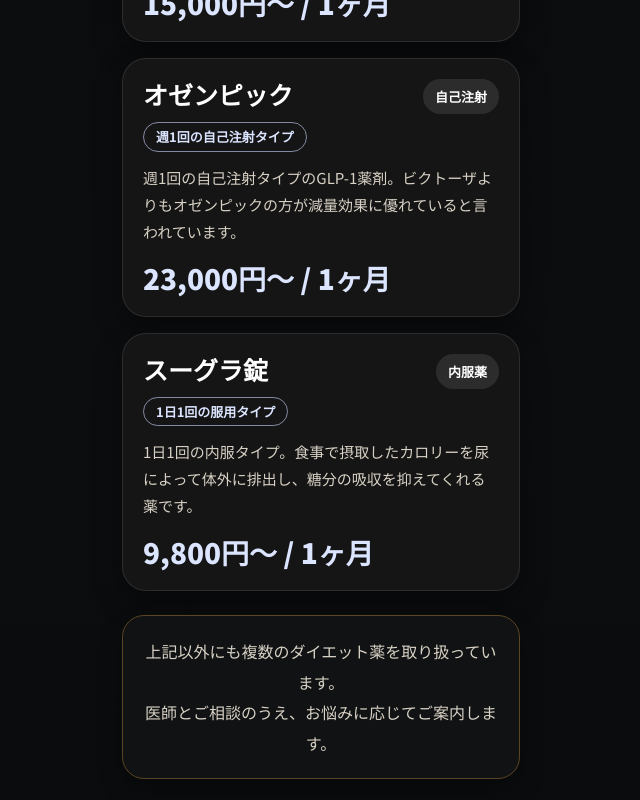
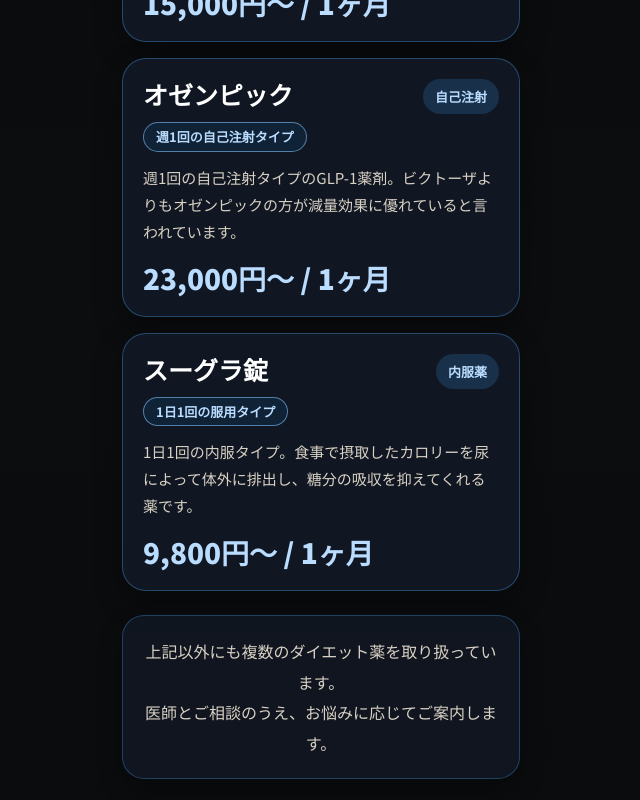
Before and after one commit to daichikimata-dot/AURAPRODUCTION, a Next.js app in the folder web/: page /lp_diet_men in a window 1280 px wide. Shown: the part 2860-3660 px from the top of the page, without its empty margins (319-959 px from the left). Built offline with nearby package versions, Linux system fonts and the light colour scheme; no server answers; the database is empty.

Commit message:
Update page.tsx

```diff
--- a/web/src/app/lp_diet_men/page.tsx
+++ b/web/src/app/lp_diet_men/page.tsx
@@ -203,19 +203,19 @@
             {medicineItems.map((item) => (
               <article
                 key={item.name}
-                className="rounded-[24px] border border-white/10 bg-[#151515] p-5 shadow-[0_12px_28px_rgba(0,0,0,0.35)]"
+                className="rounded-[24px] border border-[#2f5f8f]/70 bg-[#111722] p-5 shadow-[0_12px_28px_rgba(0,0,0,0.35)]"
               >
                 <div className="mb-3 flex items-start justify-between gap-3">
                   <div>
                     <h3 className="text-[25px] font-black leading-tight text-white">
                       {item.name}
                     </h3>
-                    <p className="mt-3 inline-flex rounded-full border border-[#cdd8ff]/60 px-3 py-1 text-[13px] font-bold text-[#dce5ff]">
+                    <p className="mt-3 inline-flex rounded-full border border-[#6fa8dc]/70 bg-[#102235] px-3 py-1 text-[13px] font-bold text-[#b9dcff]">
                       {item.type}
                     </p>
                   </div>
 
-                  <span className="shrink-0 rounded-full bg-white/10 px-3 py-2 text-[13px] font-bold text-white">
+                  <span className="shrink-0 rounded-full bg-[#18304a] px-3 py-2 text-[13px] font-bold text-[#b9dcff]">
                     {item.badge}
                   </span>
                 </div>
@@ -224,14 +224,14 @@
                   {item.description}
                 </p>
 
-                <p className="text-[28px] font-black leading-tight text-[#dce5ff]">
+                <p className="text-[28px] font-black leading-tight text-[#b9dcff]">
                   {item.price}
                 </p>
               </article>
             ))}
           </div>
 
-          <div className="mt-6 rounded-[22px] border border-[#5a4524] bg-[#111315]/90 p-5 text-center shadow-[0_10px_24px_rgba(0,0,0,0.28)]">
+          <div className="mt-6 rounded-[22px] border border-[#2f5f8f]/60 bg-[#111722]/90 p-5 text-center shadow-[0_10px_24px_rgba(0,0,0,0.28)]">
             <p className="text-[16px] leading-[1.9] text-[#d8d1c5]">
               上記以外にも複数のダイエット薬を取り扱っています。
               <br />
```
